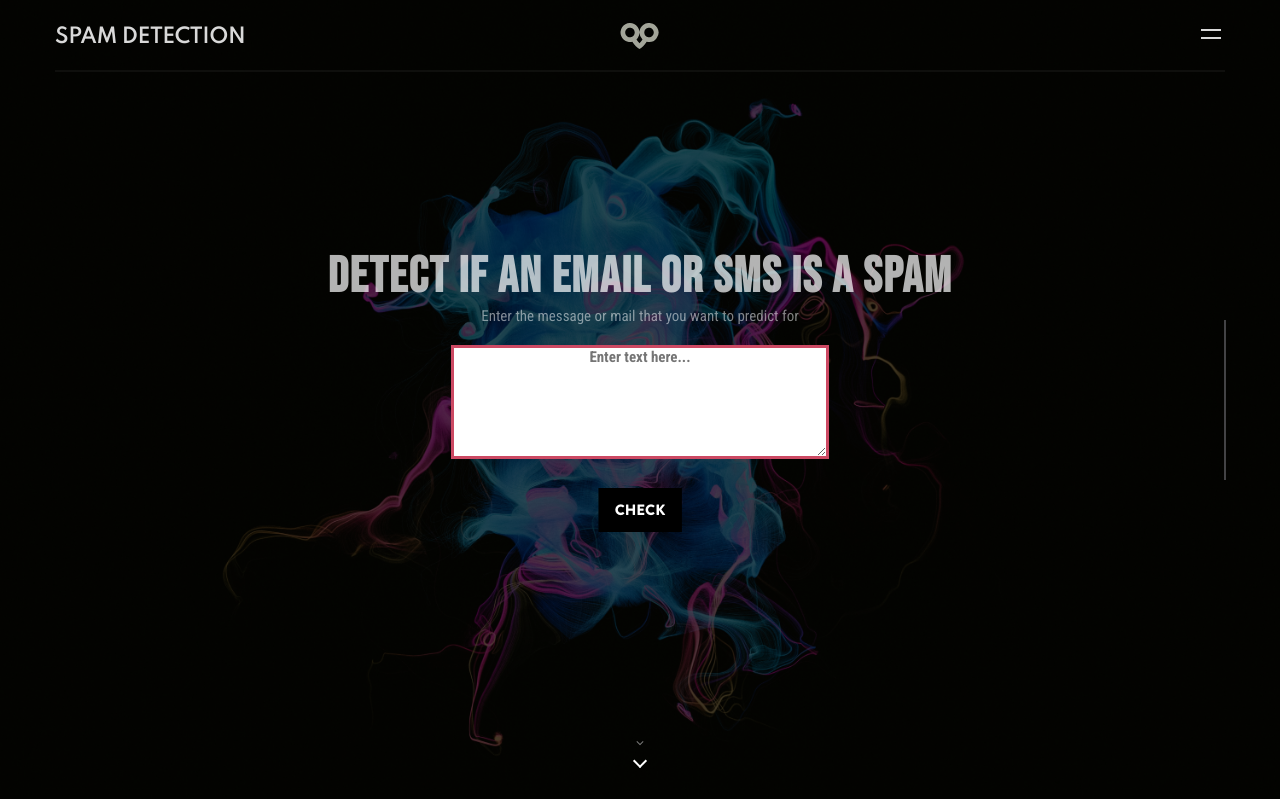
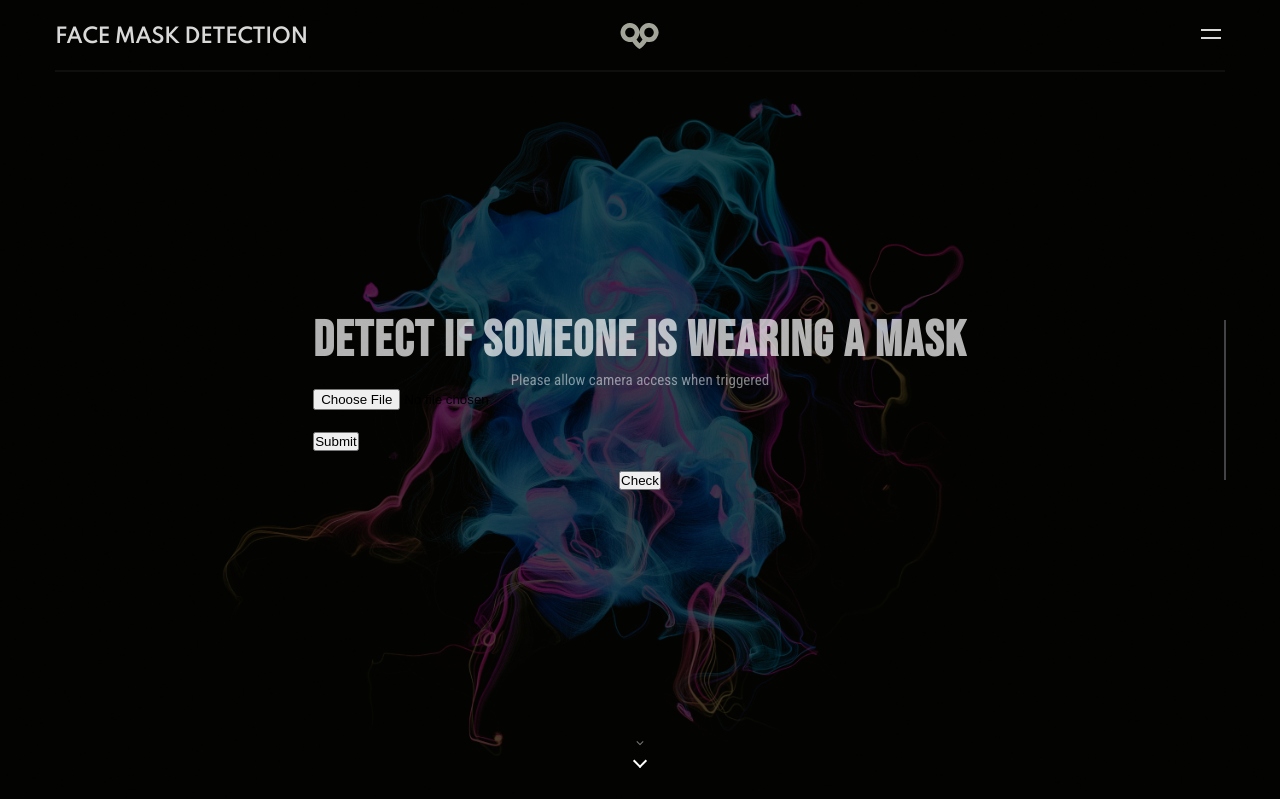
Before and after one commit to whodoibenow/maskisamust, a Flask app: page / in a window 1280 px wide. Shown: the top 799 px of the page. Run offline with Flask 2, Linux system fonts and the light colour scheme; some libraries are stand-ins or nearby versions; some web fonts are replaced.

Commit message:
Update try.html

```diff
--- a/templates/try.html
+++ b/templates/try.html
@@ -19,7 +19,7 @@
                 <nav class="nav">
 
 
-                    <a href="index.html" class="logo">SPAM DETECTION</a>
+                    <a href="index.html" class="logo">FACE MASK DETECTION</a>
                     <div class = "mainimage">
                         <img src="{{url_for('static', filename = 'images/Grey.svg')}}" class = "main-image">
                     </div>
@@ -52,20 +52,21 @@
                     <section class="hero">
                         <div class="latestrelease">
 
-                            <h1>DETECT IF AN EMAIL OR SMS IS A SPAM</h1>
-                            <p>Enter the message or mail that you want to predict for</p>
-                            <form action="{{ url_for('predict')}}" method="POST">
-                                <textarea name="message" rows="6" cols="50" placeholder="Enter text here..."></textarea>
-                                <br/>
+                            <h1>DETECT IF SOMEONE IS WEARING A MASK</h1>
+                            <p>Please allow camera access when triggered</p>
+                            <form method="POST" action="{{url_for('mask_image')}}" enctype="multipart/form-data">
+				<input type="file" name='image' class='btn'><br><br><br>
+				<input type="submit" class='btn'>
+			    </form>
+			    <form action="/upload" method="post" enctype="multipart/form-data" id = "form">
+			      <div align="center" style="margin-top:20px">
+				  <div id="webcam" style="margin-bottom:10px"></div>
+				  <input id="button" type="button" value="Check" class="btn btn-primary" onclick="snap()">
 
-                                <button type="Submit" class="btn-info" value="Predict">CHECK</button>
 
-                                {% if prediction == 1%}
-                                <h2 style="color:#ff0066;">Spam</h2>
-                                {% elif prediction == 0%}
-                                <h2 style="color:#00e6e6;">Not a Spam (It's a ham)</h2>
-	                            {% endif %}
-                            </form>
+			      </div>
+			    </form>
+			    <div class="text-center" id="content"></div>
 
                             <a href="#secondpage">
                                 <div class="arrow"></div>
@@ -216,6 +217,7 @@
 
 
     <script src="https://cdnjs.cloudflare.com/ajax/libs/jquery/3.3.1/jquery.min.js"></script>
+
     <script src="{{url_for('static', filename = 'script/script.js')}}"></script>
     <script src="app.js"></script>
     <script>
@@ -227,5 +229,50 @@
     </script>
 
 
+
 </body>
+<script type="text/javascript" src="https://cdnjs.cloudflare.com/ajax/libs/webcamjs/1.0.26/webcam.min.js"></script>
+    <script language="JavaScript">
+            function ShowCam() {
+                Webcam.set({
+                    width: 320,
+                    height: 240,
+                    image_format: 'jpeg',
+                    jpeg_quality: 100
+                });
+                Webcam.attach('#webcam');
+            }
+            window.onload= ShowCam;
+
+            function snap() {
+                Webcam.snap( function(data_uri) {
+                    // display results in page
+                    document.getElementById('results').innerHTML =
+                    '<img id="image" src="'+data_uri+'"/>';
+                  } );
+            }
+
+            function upload() {
+
+                var image = document.getElementById('image').src;
+                var form = document.getElementById('form');
+                var formData = new FormData(form);
+                formData.append("file", image);
+                var xmlhttp = new XMLHttpRequest();
+                xmlhttp.open("POST", "/load_img");
+
+                // check when state changes,
+                xmlhttp.onreadystatechange = function() {
+
+                if(xmlhttp.readyState == 4 && xmlhttp.status == 200) {
+                    alert(xmlhttp.responseText);
+                    }
+                }
+
+                xmlhttp.send(formData);
+                console.log(formData.get('file'));
+                console.log(formData.get('userID'));
+            }
+
+</script>
 </html>
```
